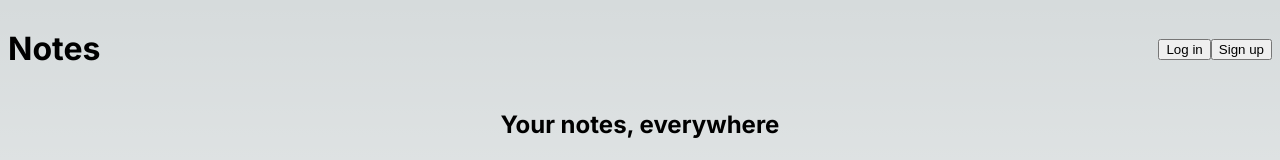
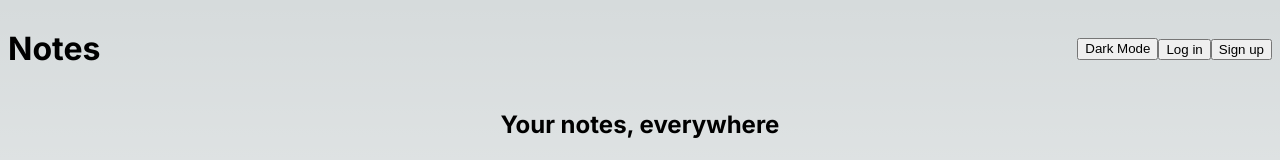
Before and after one commit to PythonTilk/Notes, a Next.js app: page / in a window 1280 px wide. Shown: the top 160 px of the page. Built offline with nearby package versions, Linux system fonts and the light colour scheme; no server answers.

Commit message:
feat: Implement dark/light mode toggle

```diff
--- a/src/app/layout.tsx
+++ b/src/app/layout.tsx
@@ -11,6 +11,7 @@ export const metadata: Metadata = {
 
 import NextAuthSessionProvider from "./Provider";
 import { ToastProvider } from "@/context/ToastContext";
+import { ThemeProvider } from "@/context/ThemeContext";
 import { Layout } from "@/components/Layout";
 
 export default function RootLayout({
@@ -21,11 +22,13 @@ export default function RootLayout({
   return (
     <html lang="en">
       <body className={inter.className}>
-        <ToastProvider>
-          <NextAuthSessionProvider>
-            <Layout>{children}</Layout>
-          </NextAuthSessionProvider>
-        </ToastProvider>
+        <ThemeProvider>
+          <ToastProvider>
+            <NextAuthSessionProvider>
+              <Layout>{children}</Layout>
+            </NextAuthSessionProvider>
+          </ToastProvider>
+        </ThemeProvider>
       </body>
     </html>
   );
--- a/src/components/Header.tsx
+++ b/src/components/Header.tsx
@@ -1,6 +1,7 @@
 import { Button } from "./ui/Button";
 import { useSession, signOut } from "next-auth/react";
 import Link from "next/link";
+import { ThemeToggle } from "./ThemeToggle";
 
 export function Header() {
   const { data: session, status } = useSession();
@@ -9,6 +10,7 @@ export function Header() {
     <header className="flex items-center justify-between p-4">
       <h1 className="text-2xl font-bold">Notes</h1>
       <div className="flex gap-2">
+        <ThemeToggle />
         {status === "authenticated" ? (
           <Button onClick={() => signOut()}>Logout</Button>
         ) : (
--- /dev/null
+++ b/src/components/ThemeToggle.tsx
@@ -0,0 +1,14 @@
+"use client";
+
+import { useTheme } from "@/context/ThemeContext";
+import { Button } from "./ui/Button";
+
+export function ThemeToggle() {
+  const { theme, toggleTheme } = useTheme();
+
+  return (
+    <Button onClick={toggleTheme} variant="ghost">
+      {theme === "light" ? "Dark Mode" : "Light Mode"}
+    </Button>
+  );
+}
--- /dev/null
+++ b/src/context/ThemeContext.tsx
@@ -0,0 +1,52 @@
+"use client";
+
+import React, { createContext, useContext, useState, useEffect, useCallback } from "react";
+
+interface ThemeContextType {
+  theme: string;
+  toggleTheme: () => void;
+}
+
+const ThemeContext = createContext<ThemeContextType | undefined>(undefined);
+
+export function ThemeProvider({ children }: { children: React.ReactNode }) {
+  const [theme, setTheme] = useState("light");
+
+  useEffect(() => {
+    const savedTheme = localStorage.getItem("theme");
+    if (savedTheme) {
+      setTheme(savedTheme);
+      document.documentElement.classList.add(savedTheme);
+    } else {
+      // Check system preference
+      if (window.matchMedia("(prefers-color-scheme: dark)").matches) {
+        setTheme("dark");
+        document.documentElement.classList.add("dark");
+      }
+    }
+  }, []);
+
+  const toggleTheme = useCallback(() => {
+    setTheme((prevTheme) => {
+      const newTheme = prevTheme === "light" ? "dark" : "light";
+      localStorage.setItem("theme", newTheme);
+      document.documentElement.classList.remove(prevTheme);
+      document.documentElement.classList.add(newTheme);
+      return newTheme;
+    });
+  }, []);
+
+  return (
+    <ThemeContext.Provider value={{ theme, toggleTheme }}>
+      {children}
+    </ThemeContext.Provider>
+  );
+}
+
+export function useTheme() {
+  const context = useContext(ThemeContext);
+  if (context === undefined) {
+    throw new Error("useTheme must be used within a ThemeProvider");
+  }
+  return context;
+}
```
